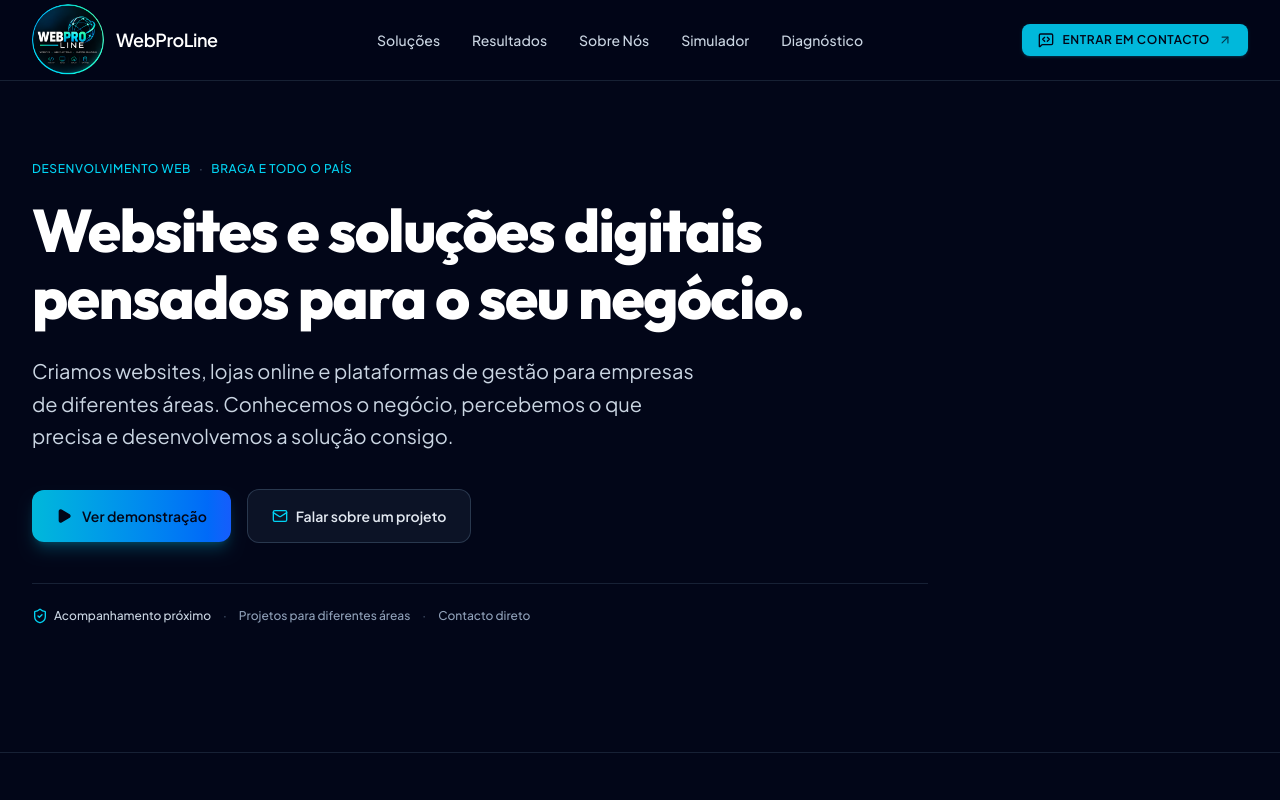
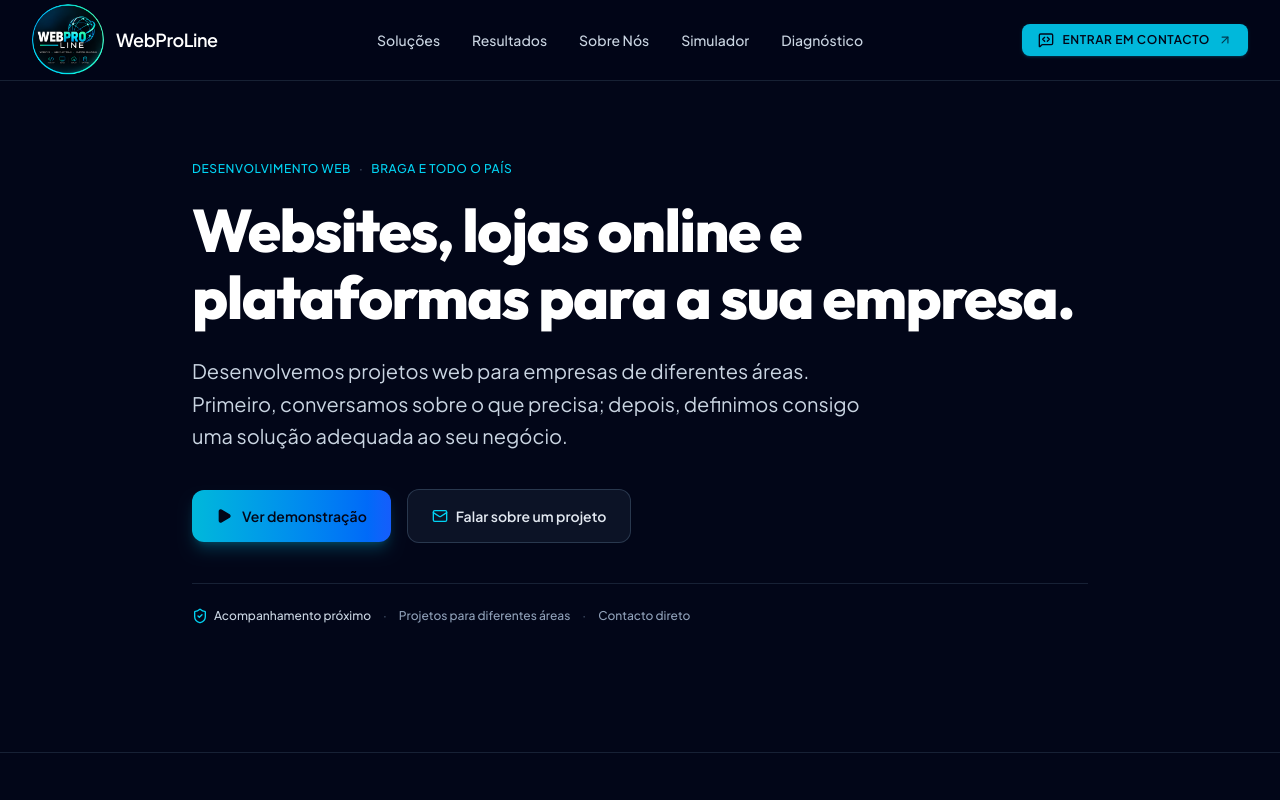
Before and after one commit to webproline/webproline-site, a React (Vite) app: page / in a window 1280 px wide. Shown: the top 800 px of the page. Built offline with nearby package versions, Linux system fonts and the light colour scheme.

Commit message:
Ajustes Finais-Part2

```diff
--- a/src/components/Hero.tsx
+++ b/src/components/Hero.tsx
@@ -21,7 +21,7 @@ export const Hero: React.FC = () => {
 
       <div className="mx-auto max-w-7xl px-4 sm:px-6 lg:px-8">
         <div>
-          <div className="max-w-4xl">
+          <div className="mx-auto max-w-4xl">
             <div className="mb-5 flex flex-wrap items-center gap-2 text-xs font-medium tracking-wider uppercase text-cyan-400">
               <span>Desenvolvimento web</span>
               <span aria-hidden="true" className="text-slate-600">·</span>
@@ -29,11 +29,11 @@ export const Hero: React.FC = () => {
             </div>
 
             <h1 className="text-4xl font-extrabold tracking-tight text-white sm:text-5xl lg:text-6xl font-display text-balance leading-[1.12]">
-              Websites e soluções digitais pensados para o seu negócio.
+              Websites, lojas online e plataformas para a sua empresa.
             </h1>
 
             <p className="mt-6 max-w-2xl text-lg text-slate-300 sm:text-xl font-normal leading-relaxed">
-              Criamos websites, lojas online e plataformas de gestão para empresas de diferentes áreas. Conhecemos o negócio, percebemos o que precisa e desenvolvemos a solução consigo.
+              Desenvolvemos projetos web para empresas de diferentes áreas. Primeiro, conversamos sobre o que precisa; depois, definimos consigo uma solução adequada ao seu negócio.
             </p>
 
             <div className="mt-9 flex flex-col gap-4 sm:flex-row sm:items-center">
```
